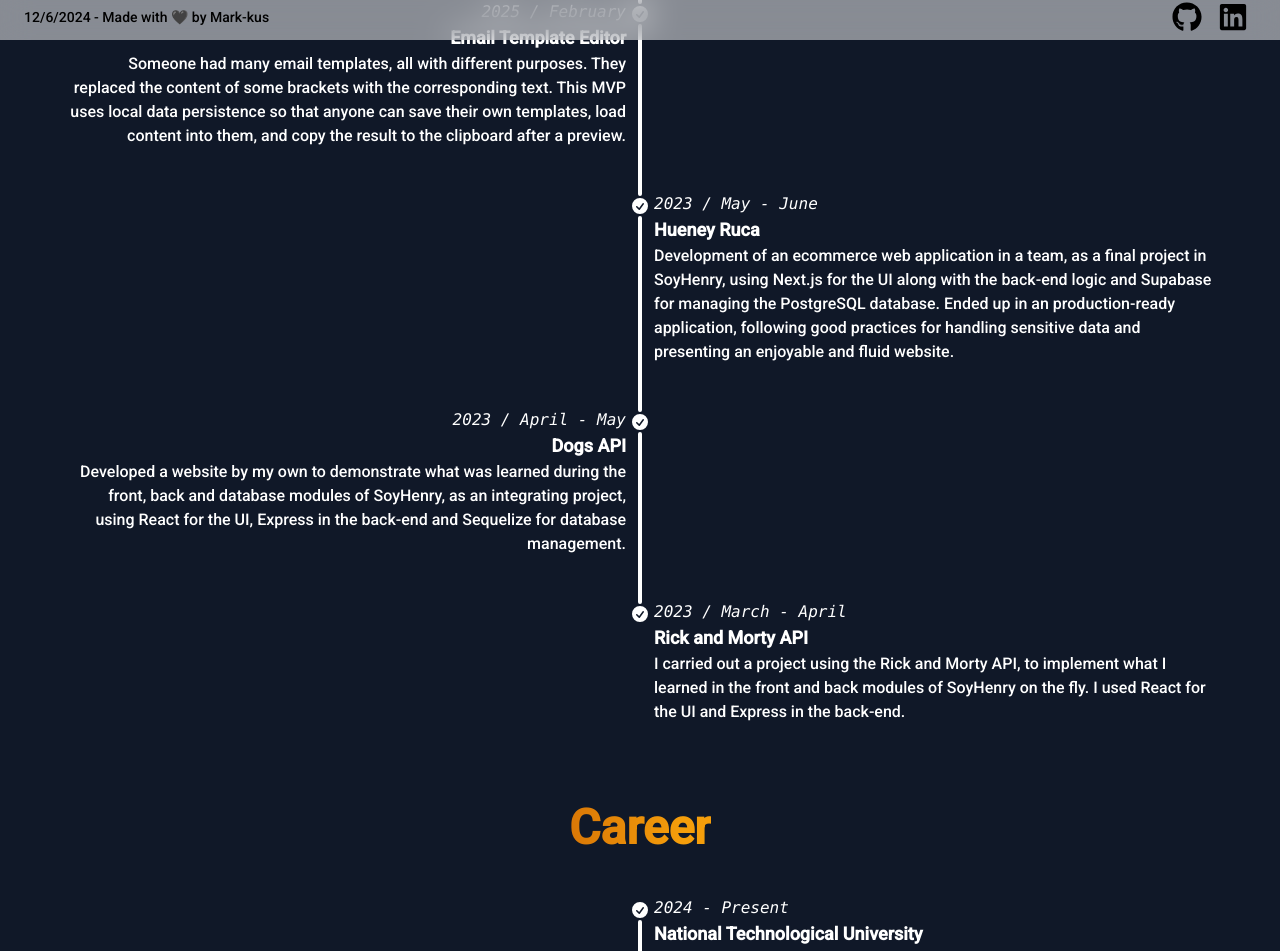
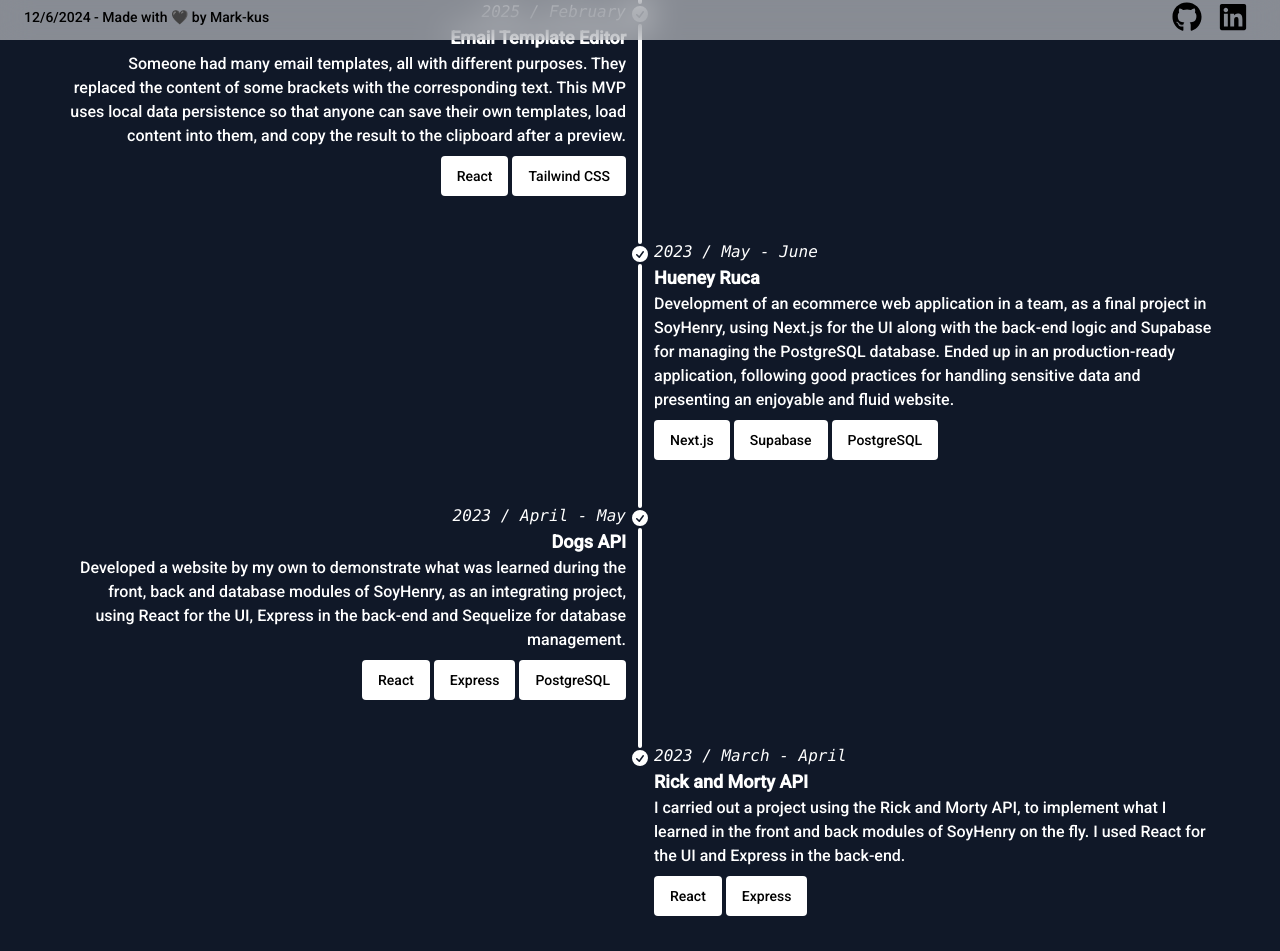
Before and after one commit to Mark-kus/portfolio, a Next.js app: page / in a window 1280 px wide. Shown: the part 760-1711 px from the top of the page. Built offline with nearby package versions, Linux system fonts and the light colour scheme; no server answers.

Commit message:
Feat (Filter Tags): Add a  tag to the projects showing their metadata for tags. Allow them to filter. Add a theme preference to the cookies

```diff
--- a/src/containers/portfolio/Projects.jsx
+++ b/src/containers/portfolio/Projects.jsx
@@ -35,15 +35,27 @@ export default function Projects({ lang, dictionary }) {
       return projects[project].tags?.includes(activeFilter);
     });
 
+  const FilterTags = ({ tags }) => {
+    return tags.map((tag, index) => (
+      <button
+        onClick={() => handleFilterChange(tag)}
+        key={index}
+        className={`btn border-none font-medium shadow-none dark:bg-white dark:text-black ${activeFilter === tag && "bg-orange-300 text-black dark:bg-gray-700! dark:text-white"}`}
+      >
+        {tag}
+      </button>
+    ));
+  };
+
   return (
     <section id="projects" className="flex flex-col items-center">
       <header className="bg-gradient-gold dark:bg-gradient-marine mb-8 bg-clip-text pb-2 text-3xl font-extrabold text-transparent md:text-5xl">
         {dictionary.title}
       </header>
 
-      <form className="filter not-sm:flex not-sm:gap-2 not-sm:justify-center">
+      <form className="filter not-sm:flex not-sm:justify-center not-sm:gap-2">
         <input
-          className="btn btn-square bg-error border-white"
+          className="btn btn-square border-none bg-gray-50 text-black shadow-none dark:bg-black dark:text-white"
           type="reset"
           value="×"
           onClick={() => setActiveFilter(null)}
@@ -51,11 +63,12 @@ export default function Projects({ lang, dictionary }) {
         {filters.map((filter) => (
           <input
             key={filter}
-            className="btn border-none bg-black font-medium shadow-none dark:bg-white dark:text-black"
+            className={`btn border-none font-medium shadow-none shadow-black dark:bg-white dark:text-black ${activeFilter === filter && "bg-orange-300 text-black dark:bg-gray-700! dark:text-white"}`}
             type="radio"
             name="filter"
             aria-label={filter}
             value={filter}
+            checked={activeFilter === filter}
             onChange={() => handleFilterChange(filter)}
           />
         ))}
@@ -114,6 +127,9 @@ export default function Projects({ lang, dictionary }) {
                   {projects.emailTemplateEditor.title[lang]}
                 </div>
                 {projects.emailTemplateEditor.content[lang]}
+                <div className="mt-2 flex justify-end gap-1">
+                  <FilterTags tags={projects.emailTemplateEditor.tags} />
+                </div>
               </div>
               {(!activeFilter ||
                 !Object.is(
@@ -148,6 +164,9 @@ export default function Projects({ lang, dictionary }) {
                   {projects.hueneyRuca.title[lang]}
                 </div>
                 {projects.hueneyRuca.content[lang]}
+                <div className="mt-2 flex gap-1">
+                  <FilterTags tags={projects.hueneyRuca.tags} />
+                </div>
               </div>
               {(!activeFilter ||
                 !Object.is(
@@ -181,6 +200,9 @@ export default function Projects({ lang, dictionary }) {
                   {projects.dogsAPI.title[lang]}
                 </div>
                 {projects.dogsAPI.content[lang]}
+                <div className="mt-2 flex justify-end gap-1">
+                  <FilterTags tags={projects.dogsAPI.tags} />
+                </div>
               </div>
               {(!activeFilter ||
                 !Object.is(
@@ -215,6 +237,9 @@ export default function Projects({ lang, dictionary }) {
                   {projects.rickAndMortyAPI.title[lang]}
                 </div>
                 {projects.rickAndMortyAPI.content[lang]}
+                <div className="mt-2 flex gap-1">
+                  <FilterTags tags={projects.rickAndMortyAPI.tags} />
+                </div>
               </div>
             </li>
           )}
--- a/src/middleware.js
+++ b/src/middleware.js
@@ -20,12 +20,26 @@ export function middleware(request) {
   if (request.nextUrl.pathname.endsWith(".html")) {
     response.headers.set(
       "Cache-Control",
-      "max-age=0, must-revalidate" // Ensure to use a compatible value
+      "max-age=0, must-revalidate", // Ensure to use a compatible value
     );
   }
 
   // Set the cookie with the current language
   response.cookies.set("lang", language);
+
+  // Check for theme cookie and set it based on user preference if it doesn't exist
+  const themeCookie = request.cookies.get("theme");
+  if (
+    !themeCookie ||
+    (themeCookie.value !== "dark" && themeCookie.value !== "light")
+  ) {
+    const preferenceHeader = request.headers.get("sec-ch-prefers-color-scheme");
+    const prefersDarkMode = preferenceHeader
+      ? preferenceHeader === "dark"
+      : true;
+    const theme = prefersDarkMode ? "dark" : "light";
+    response.cookies.set("theme", theme);
+  }
 
   return response;
 }
```
